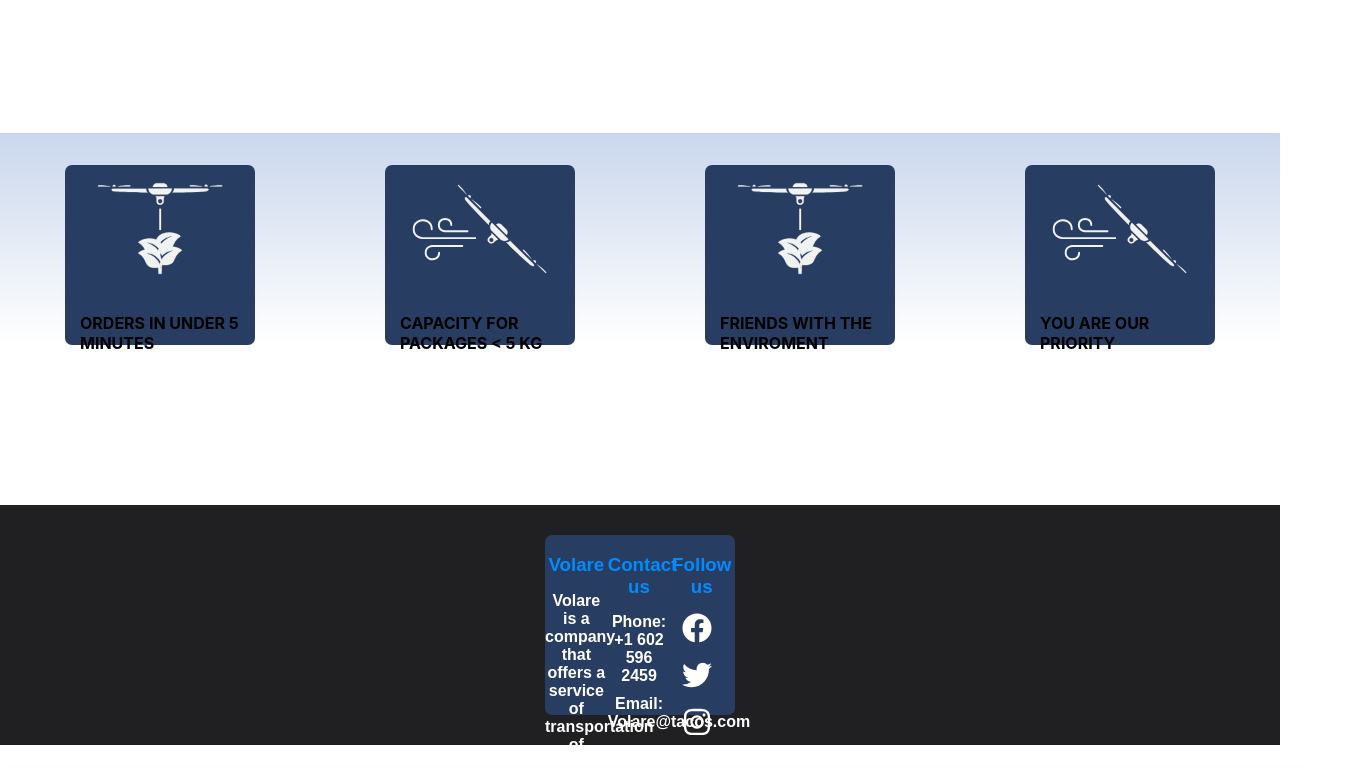
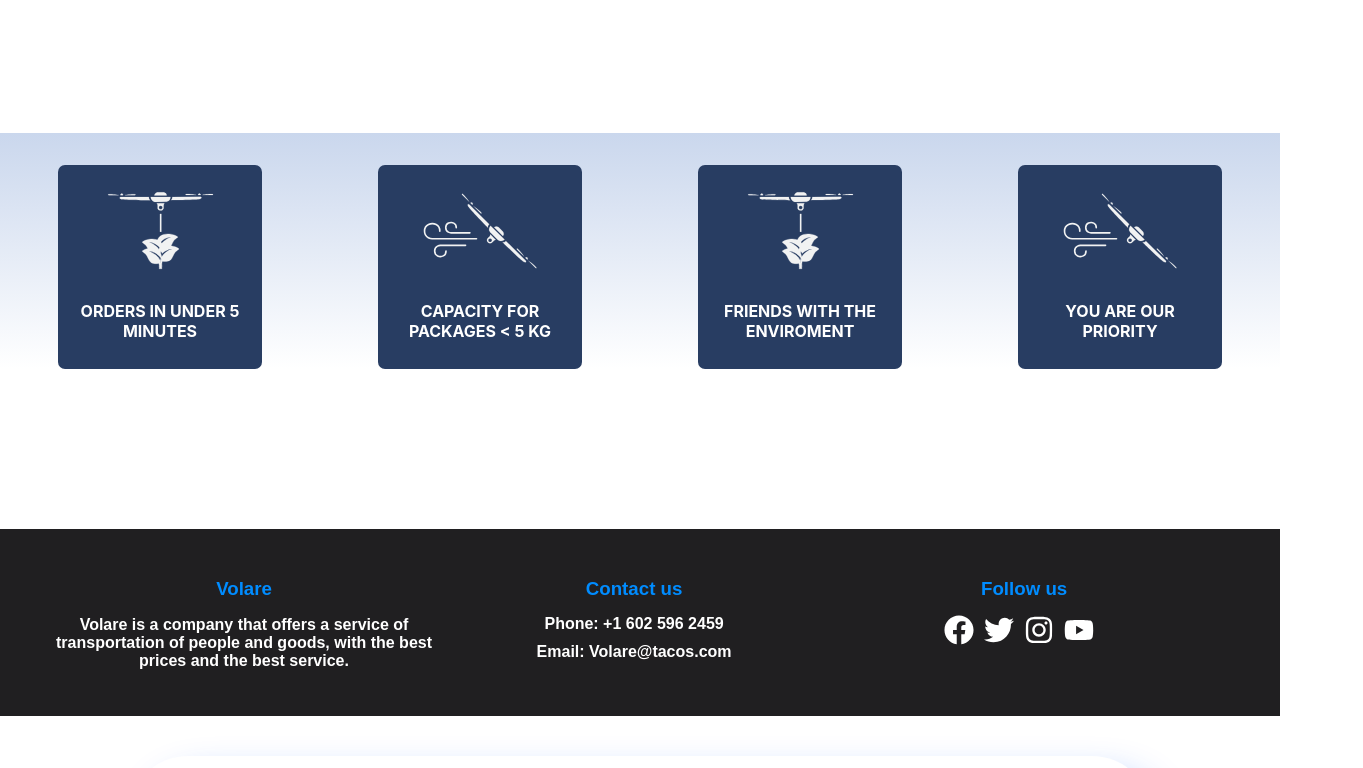
Before and after one commit to danielperez1234/volare_web, a React (Create React App) app: page / in a window 1280 px wide. Shown: the part 1520-2288 px from the top of the page, 1363 px wide, since content can reach past the window. Built offline with nearby package versions, Linux system fonts and the light colour scheme.

Commit message:
Video -ajustes de tamanos -cerrar onScroll -centrar en pantalla al abrir Footer -correccion de css Iconos -inicio de ajustes para responsividad appCard -ajustes para responsividad Caroussel -tamanos con respecto a screen Global -overflow hidden x

```diff
--- a/src/App.css
+++ b/src/App.css
@@ -1,3 +1,4 @@
 .App{
   display: flexbox;
+  overflow-y: hidden;
 }
--- a/src/App.tsx
+++ b/src/App.tsx
@@ -10,6 +10,7 @@ import { Iconos } from './componentes/appIconos';
 
 function App() {
   return (
+
     <div className="App">
       <Navbar />
       <Carousel slides={appSliderData}/>
--- a/src/componentes/appFooter.tsx
+++ b/src/componentes/appFooter.tsx
@@ -1,11 +1,11 @@
 import React from "react";
 import { FaFacebook, FaInstagram, FaTwitter, FaYoutube } from "react-icons/fa";
-import "../style/footerStyle.css";
+import "../style/appFooter.css";
 
 export const Footer = () => {
   return (
     <footer>
-      <div className="container">
+      <div className="appFooter-container">
         <div className="row">
           <div className="col-md-4">
             <h3>Volare</h3>
--- a/src/componentes/appIconos.tsx
+++ b/src/componentes/appIconos.tsx
@@ -1,24 +1,44 @@
-import "../style/Iconos.css"
+import { useEffect, useState } from "react";
+import "../style/Iconos.css";
 
 export const Iconos = () => {
-    return(
-        <div className="iconos" id="iconos">
-            <div className="container">
-                <img src="resources/Green-SVG-1.svg" className="icono"/>
+  function getWindowsize() {
+    const { innerWidth, innerHeight } = window;
+    return { innerWidth, innerHeight };
+  }
+  function handleResize() {
+    setWindowSize(getWindowsize);
+  }
+  useEffect(() => {
+    window.addEventListener("resize", handleResize);
+
+    return () => {
+      window.removeEventListener("resize", handleResize);
+    };
+  }, []);
+  const [windowSize, setWindowSize] = useState(getWindowsize());
+
+  return (
+    <div
+      className={"iconos " + (windowSize.innerWidth < 1000 ? "iconos-sm" : "")}
+      id="iconos"
+    >
+      <div className="Iconos-container">
+        <img src="resources/Green-SVG-1.svg" className="icono" />
         <p className="text">ORDERS IN UNDER 5 MINUTES</p>
       </div>
-            <div className="container">
-                <img src="resources/Speed-SVG-1.svg" className="icono"/>
+      <div className="Iconos-container">
+        <img src="resources/Speed-SVG-1.svg" className="icono" />
         <p className="text">{"CAPACITY FOR PACKAGES < 5 KG"}</p>
       </div>
-            <div className="container">
-                <img src="resources/Green-SVG-1.svg" className="icono"/>
+      <div className="Iconos-container">
+        <img src="resources/Green-SVG-1.svg" className="icono" />
         <p className="text">FRIENDS WITH THE ENVIROMENT</p>
       </div>
-            <div className="container">
-                <img src="resources/Speed-SVG-1.svg" className="icono"/>
+      <div className="Iconos-container">
+        <img src="resources/Speed-SVG-1.svg" className="icono" />
         <p className="text">YOU ARE OUR PRIORITY</p>
       </div>
     </div>
-    )
-}
+  );
+};
--- a/src/componentes/appVideo.tsx
+++ b/src/componentes/appVideo.tsx
@@ -1,27 +1,61 @@
-import React, { useRef, useState } from 'react';
+import React, { useEffect, useRef, useState } from 'react';
 import "../style/appVideo.css";
 
 export const Video = () => {
+
+    const myRef = useRef<HTMLDivElement>(null)
+    var currentPosition = (Math.abs(myRef.current?.getBoundingClientRect().y??2000));
     const [isPlay, setPlay] = useState(true);
+    var isCenter =false;
     const videoRef = useRef<HTMLVideoElement>(null);
     const handleClick = (e: React.MouseEvent<HTMLVideoElement>) => {
         setPlay(!isPlay);
         if (isPlay) {
+            isCenter =false;
+            myRef.current?.scrollIntoView({ behavior: 'smooth',block:'center' });
             videoRef.current?.play();
+
         } else {
             videoRef.current?.pause();
         }
     }
+    useEffect(() => {
+        window.addEventListener("scroll", handleScroll);
+        return () => window.removeEventListener("scroll", handleScroll);
+      });
+
+      function handleScroll() {
 
 
+
+        console.log();
+        if(isCenter
+            && !((Math.abs(myRef.current?.getBoundingClientRect().y??1))<((myRef.current?.getBoundingClientRect().height??200)/50))){
+            setPlay(true);
+
+            videoRef.current?.pause();
+            isCenter =false;
+        }else{
+            console.log("nott Center");
+            if((Math.abs(myRef.current?.getBoundingClientRect().y??1))<1){
+                console.log("Center");
+                isCenter =true;
+                return;
+            }
+
+        }
+
+
+      }
+
     return (
-        <div className={(!isPlay ? "video-focus" : "video-margin")}>
+        <div ref={myRef} className={(!isPlay ? "video-focus" : "video-margin")}>
             <div className={(!isPlay ? "video" : "video-pause")}>
-                <video className={(!isPlay ? "player" : "player-pause")} ref={videoRef} onClick={handleClick} loop id="myVideo">
+                <video  className={(!isPlay ? "player" : "player-pause")} ref={videoRef} onClick={handleClick} loop id="myVideo">
                     <source src="https://www.w3schools.com/html/mov_bbb.mp4" type="video/mp4" />
                 </video>
             </div>
-            <div className={(!isPlay ? "shadow" : "")}>
+            <div  className={(!isPlay ? "shadow" : "")}>
                 <img className={(!isPlay ? "background" : "")} src={(!isPlay ? "https://www.gannett-cdn.com/-mm-/4d7045d509536954a1e35675975e4b15209a16d0/c=0-234-3000-1926/local/-/media/Phoenix/GenericImages/2014/06/27/1403887771000-phxdc5-6f2yumc8uuo8otui8k4-original.jpg?width=3200&height=1680&fit=crop" : "")} />
             </div>
         </div>
--- a/src/style/Iconos.css
+++ b/src/style/Iconos.css
@@ -1,6 +1,7 @@
 .iconos {
     position: inherit;
     display: flex;
+    transition: 1s;
     align-content: space-between;
     align-items: center;
     margin-bottom: 10rem;
@@ -10,19 +11,33 @@
     background: -webkit-linear-gradient(to bottom, #CAD7ED, #FFFFFF);
     background: linear-gradient(to bottom, #CAD7ED, #FFFFFF);
 }
-
-.container{
+.iconos-sm{
+    justify-content: space-between;
+    min-height: 1000px!important;
+    flex-direction: column;
+}
+.Iconos-container{
     background-color: #283D62;
     border-radius: 7px;
     height: 180px;
-    width: 160px;
+    width: 180px;
+    flex-direction: column;
+    margin: 0 auto;
+    padding: 12px;
+    display: flex;
+    align-items: center;
+
 }
 
 .text{
-    color: black;
+
+    text-align: center;
+    color: white;
     font-weight: bold;
 }
 
 .icono{
+    align-self: center;
     object-fit: fill;
+    height: 60%;
 }
--- a/src/style/appCarousel.css
+++ b/src/style/appCarousel.css
@@ -8,8 +8,9 @@
   }
 
   .image {
-    width: 1000px;
-    height: 600px;
+    width: 100vw;
+    height: 100vh;
+    object-fit: cover;
     border-radius: 10px;
   }
 
--- a/src/style/appDropDownCard.css
+++ b/src/style/appDropDownCard.css
@@ -1,5 +1,5 @@
 .card{
-width: 1445px;
+width: 80vw;
 height: 240px;
 transition: 900ms;
 display: flex;
@@ -7,14 +7,15 @@ align-items: center;
 flex-direction: column;
 justify-content: space-between;
 margin:0px;
-padding-top: 30px;
+padding-top: 60px;
 padding-bottom: 20px ;
 background: #FFFFFF;
 box-shadow: 15px 15px 40px -10px rgba(0, 92, 255, 0.46);
 border-radius: 60px;
 }
 .cardOpen{
-  height: 1000px !important;
+  height: auto;
+  min-height: 1000px !important;
   transition: 300ms !important;
   padding: 0px !important;
   }
@@ -36,7 +37,7 @@ border-radius: 60px;
 .row-title{
   justify-content: space-evenly;
   flex-direction: row;
-  width: 1445px ;
+  width: 80vw ;
   align-items: center;
   display: flex;
 }
@@ -49,8 +50,7 @@ border-radius: 60px;
   padding-left: 25px;
   padding-right: 25px;
   background-color: rgba(0, 0, 0,.87) !important;
-  width: min-content;
-  width: max-content;
+  max-width: 40vw;
   color: #FFFFFF;
   z-index: 9;
 }
@@ -74,6 +74,7 @@ border-radius: 60px;
 }
 .img-container-open{
   width:100% ;
+  max-height: 60vh;
   height: 600px;
   border-radius: 60px;
   box-shadow: 0px 35px 25px -15px rgba(0, 0, 0, 0.7);
--- a/src/style/appFooter.css
+++ b/src/style/appFooter.css
@@ -6,7 +6,7 @@ footer {
     font-weight: bold;
 }
 
-.container {
+.appFooter-container {
     max-width: 90%;
     margin: 0 auto;
     padding: 0 15px;
--- a/src/style/appVideo.css
+++ b/src/style/appVideo.css
@@ -67,12 +67,12 @@
 }
 
 .video-focus{
-    height: 130vh;
+    height: 100vh;
     width: 100%;
     display: flex;
     align-items: center;
     justify-content: center;
-    position: absolute;
+    position: relative;
     z-index: 10;
 }
 
@@ -88,6 +88,6 @@
     filter: blur(3px);
     opacity: .35;
     object-fit: cover;
-    height: 130vh;
+    height: 100vh;
     width: 100%;
 }
--- a/src/style/footerStyle.css
+++ /dev/null
@@ -1,73 +0,0 @@
-footer {
-    background-color: #201F21;
-    color: fff;
-    padding: 30px 0;
-    font-family: 'Montserrat', sans-serif;
-    font-weight: bold;
-}
-
-.container {
-    max-width: 90%;
-    margin: 0 auto;
-    padding: 0 15px;
-}
-
-.row {
-    display: flex;
-    flex-wrap: wrap;
-    margin-right: -15px;
-    margin-left: -15px;
-}
-
-.col-md-4 {
-    flex: 0 0 33%;
-    max-width: 33%;
-    text-align: center;
-}
-
-h3 {
-    margin-bottom: 15px;
-    color: #008cff;
-}
-
-ul {
-    list-style: none;
-    padding: 0;
-    margin: 0;
-}
-
-li {
-    color: #fff;
-    margin-bottom: 10px;
-}
-
-.social-icons li {
-    display: inline-block;
-    margin-right: 10px;
-}
-
-.social-icons li a {
-    color: #fff;
-    font-size: 30px;
-}
-
-p {
-    color: #fff;
-}
-a {
-    color: #fff;
-    text-decoration: none;
-}
-@media (max-width: 991px) {
-    .col-md-4 {
-        flex: 0 0 50%;
-        max-width: 50%;
-    }
-}
-
-@media (max-width: 767px) {
-    .col-md-4 {
-        flex: 0 0 100%;
-        max-width: 100%;
-    }
-}
```
Also changed, not shown: src/componentes/footer.tsx (deleted, +0 -37 lines). Lines whose indentation alone changed are shown as unchanged.
